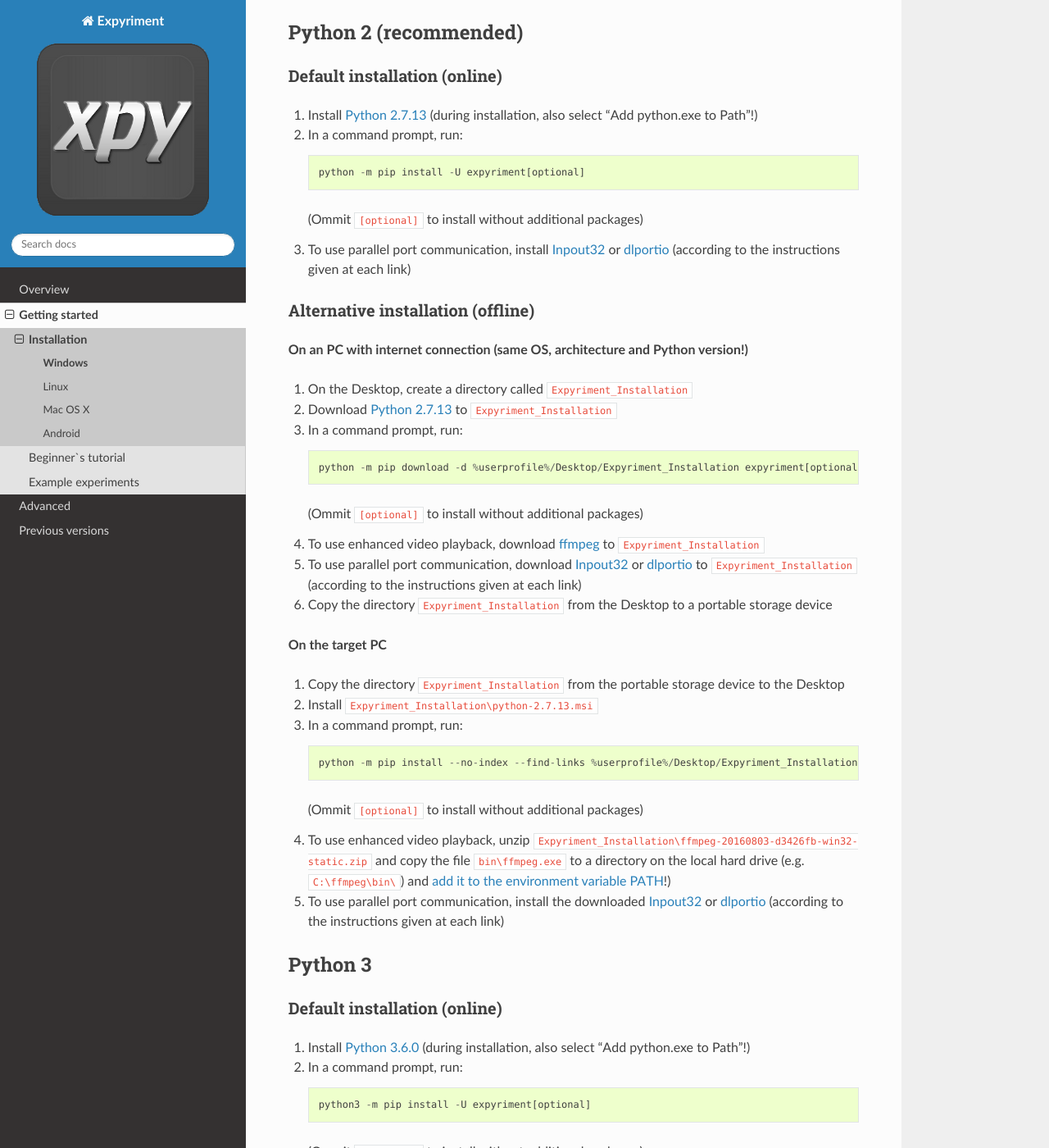
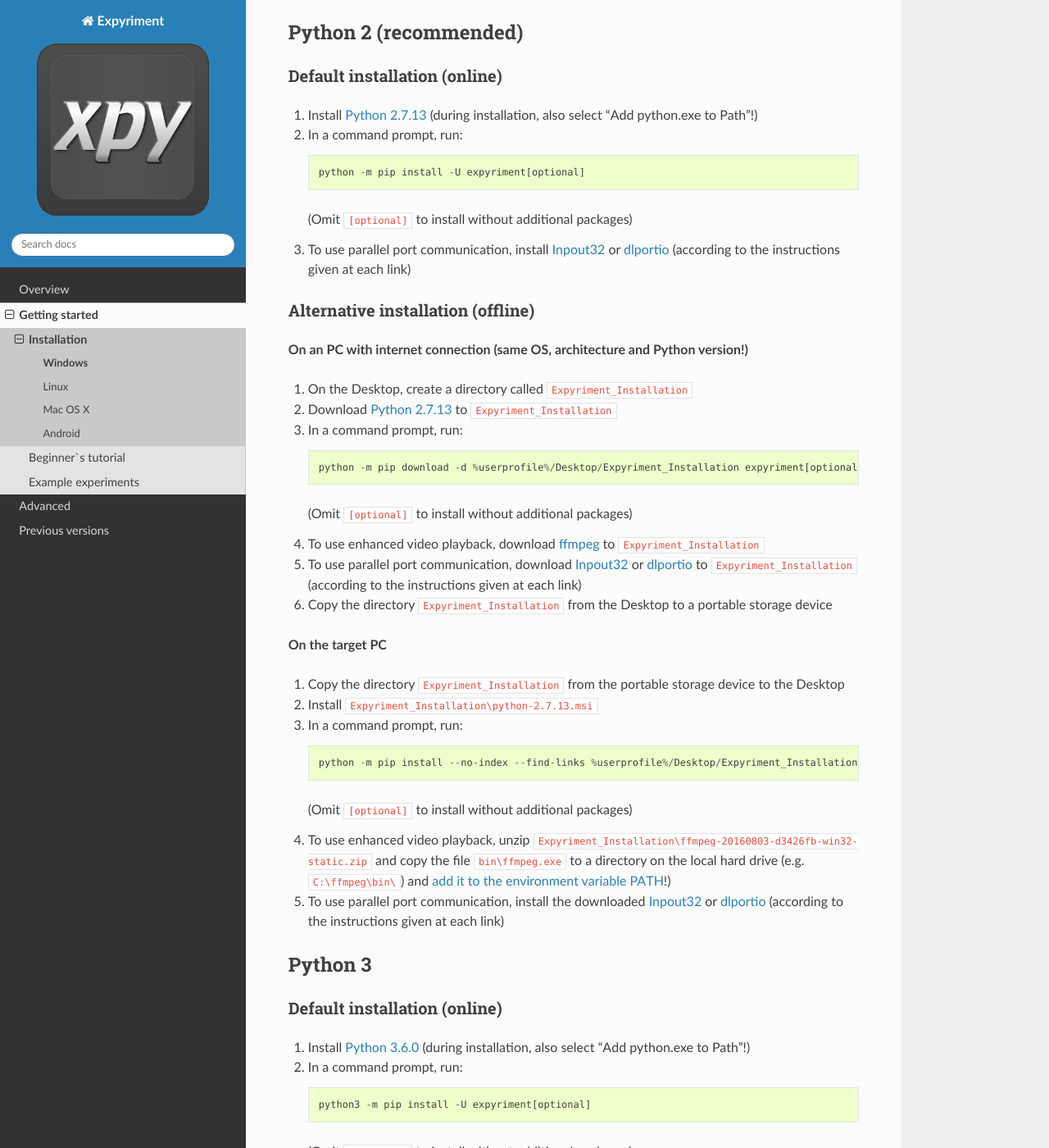
Before and after one commit to expyriment/expyriment, a Sphinx documentation site: the page built from documentation/sphinx/Installation.Windows.rst, in a window 1280 px wide and 1400 px high, scrolled down 257 px. Shown: the whole window at 82% size. Built offline with Sphinx 7.4.7 and the Read the Docs theme 2.0.0, drawn with Linux system fonts in a browser that asks for light colours; pages that are not in the unit, such as notebooks, are missing from menus; some of the changed text lies outside the part shown.

Commit message:
Update Installation.Windows.rst

```diff
--- a/documentation/sphinx/Installation.Windows.rst
+++ b/documentation/sphinx/Installation.Windows.rst
@@ -19,7 +19,7 @@
 
     python -m pip install -U expyriment[optional]
 
-   (Ommit ``[optional]`` to install without additional packages)
+   (Omit ``[optional]`` to install without additional packages)
 
 3. To use parallel port communication, install Inpout32_ or dlportio_
    (according to the instructions given at each link)
@@ -38,7 +38,7 @@
 
     python -m pip download -d %userprofile%/Desktop/Expyriment_Installation expyriment[optional]
 
-   (Ommit ``[optional]`` to install without additional packages)
+   (Omit ``[optional]`` to install without additional packages)
 
 4. To use enhanced video playback, download ffmpeg_ to ``Expyriment_Installation``
 
@@ -58,7 +58,7 @@
 
     python -m pip install --no-index --find-links %userprofile%/Desktop/Expyriment_Installation -U expyriment[optional]
 
-   (Ommit ``[optional]`` to install without additional packages)
+   (Omit ``[optional]`` to install without additional packages)
 
 4. To use enhanced video playback, unzip ``Expyriment_Installation\ffmpeg-20160803-d3426fb-win32-static.zip`` and copy the
    file ``bin\ffmpeg.exe`` to a directory on the local hard drive (e.g. ``C:\ffmpeg\bin\``) and
@@ -80,7 +80,7 @@
 
     python3 -m pip install -U expyriment[optional]
 
-   (Ommit ``[optional]`` to install without additional packages)
+   (Omit ``[optional]`` to install without additional packages)
 
 3. To use parallel port communication, install Inpout32_ or dlportio_
    (according to the instructions given at each link)
@@ -99,7 +99,7 @@
 
     python3 -m pip download -d %userprofile%/Desktop/Expyriment_Installation expyriment[optional]
 
-   (Ommit ``[optional]`` to install without additional packages)
+   (Omit ``[optional]`` to install without additional packages)
 
 4. To use enhanced video playback, download ffmpeg_ to ``Expyriment_Installation``
 
@@ -119,7 +119,7 @@
 
     python3 -m pip install --no-index --find-links %userprofile%/Desktop/Expyriment_Installation --upgrade expyriment[optional]
 
-   (Ommit ``[optional]`` to install without additional packages)
+   (Omit ``[optional]`` to install without additional packages)
 
 4. To use enhanced video playback, unzip ``Expyriment_Installation\ffmpeg-20160803-d3426fb-win32-static.zip`` and copy the
    file ``bin\ffmpeg.exe`` to a directory on the local hard drive (e.g. ``C:\ffmpeg\bin\``) and
```
